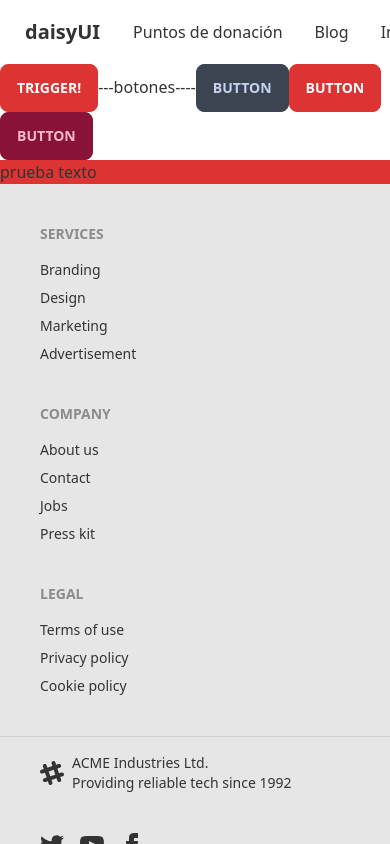
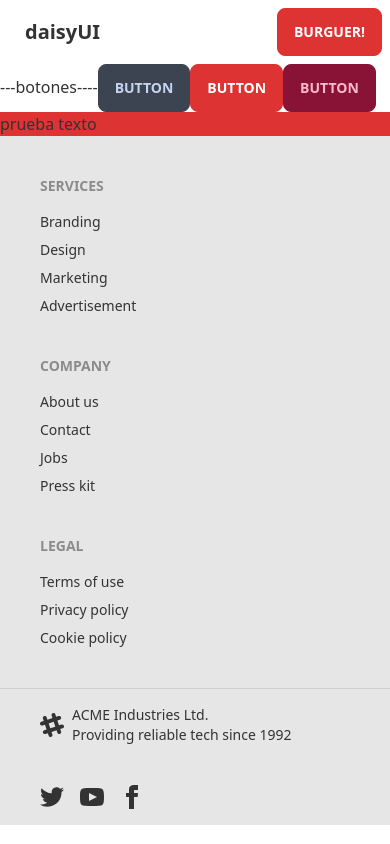
Before and after one commit to pablo-university/web-project, a Next.js app: page / in a window 390 px wide. Built offline with nearby package versions, Linux system fonts and the light colour scheme.

Commit message:
chore: edit menu

```diff
--- a/components/menu/index.jsx
+++ b/components/menu/index.jsx
@@ -1,3 +1,5 @@
+import Trigger from "components/drawer/Trigger";
+
 export default function index() {
   return (
     <div className="navbar bg-base-100">
@@ -5,7 +7,7 @@ export default function index() {
         <a className="btn btn-ghost normal-case text-xl">daisyUI</a>
       </div>
       <div className="flex-none">
-        <ul className="menu menu-horizontal p-0">
+        <ul className="menu menu-horizontal p-0 hidden lg:flex">
           <li>
             <a>Puntos de donación</a>
           </li>
@@ -36,6 +38,9 @@ export default function index() {
           </li>
           <button className="btn btn-primary">DONAR</button>
         </ul>
+        <ul className="menu menu-horizontal p-0 blok lg:hidden">
+          <Trigger>Burguer!</Trigger>
+        </ul>
       </div>
     </div>
   );
--- a/pages/index.jsx
+++ b/pages/index.jsx
@@ -1,10 +1,8 @@
 import LayoutWithDrawer from "components/layouts/LayoutWithDrawer";
-import Trigger from "components/drawer/Trigger";
 
 export default function Home() {
   return (
     <LayoutWithDrawer>
-      <Trigger>trigger!</Trigger>
       ---botones----
       <button className="btn">Button</button>
       <button className="btn btn-primary">Button</button>
```
